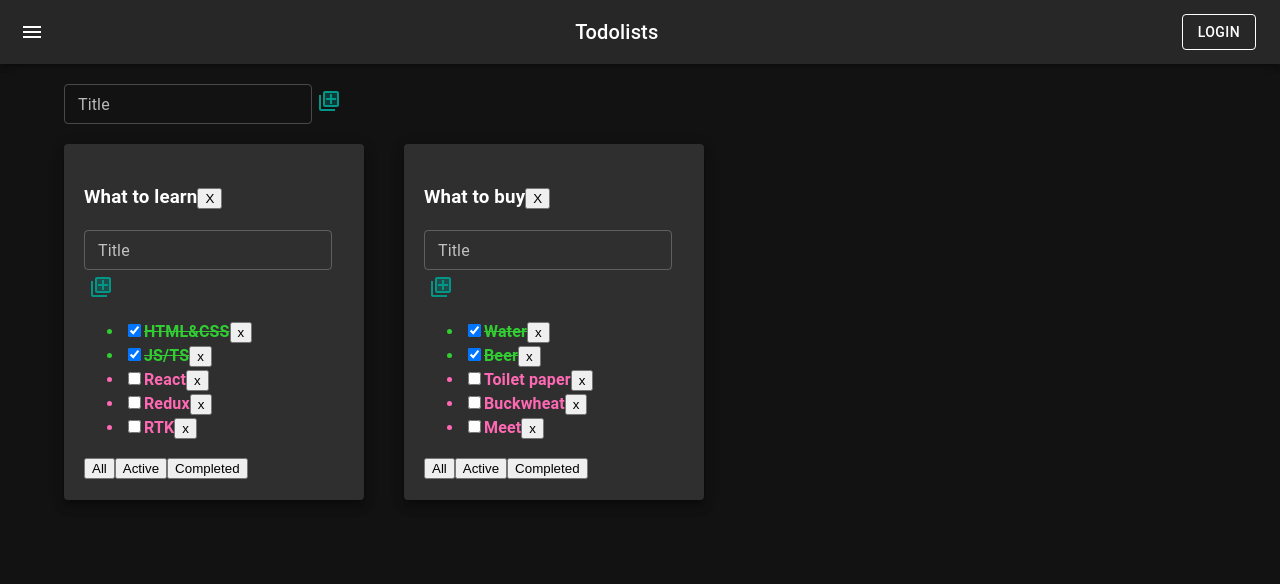
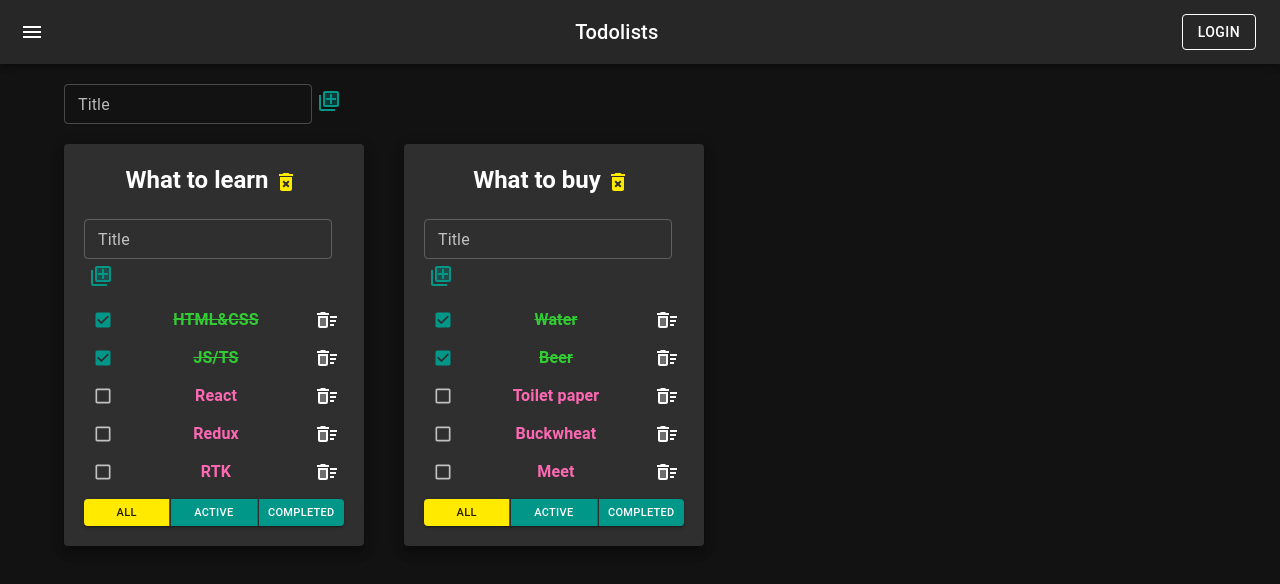
Before and after one commit to AlexKazakq/it-incubator-todolist, a React (Create React App) app: page / in a window 1280 px wide. Shown: the top 584 px of the page. Built offline with nearby package versions, Linux system fonts and the light colour scheme.

Commit message:
lesson 8 01.11.2022 Reducer

```diff
--- a/src/App.tsx
+++ b/src/App.tsx
@@ -18,7 +18,7 @@ import {Menu} from "@mui/icons-material";
 
 export type FilterValuesType = "all" | "active" | "completed"
 
-type TodoListType = {
+export type TodoListType = {
     id: string
     title: string
     filter: FilterValuesType
--- a/src/Todolist.tsx
+++ b/src/Todolist.tsx
@@ -1,7 +1,9 @@
-import React, { ChangeEvent} from 'react';
+import React, {ChangeEvent} from "react";
 import {FilterValuesType} from "./App";
 import {AddItemForm} from "./AddItemForm";
 import {EditableSpan} from "./EditableSpan";
+import {Button, ButtonGroup, Checkbox, IconButton, List, ListItem, Typography} from "@mui/material";
+import {DeleteForever, DeleteSweepTwoTone} from "@mui/icons-material";
 //rsc
 type TodoListPropsType = {
     todoListId: string
@@ -26,26 +28,35 @@ export type TaskType = {
 
 const TodoList = (props: TodoListPropsType) => {
 
-    const getTasksListItem = (t: TaskType )=> {
+    const getTasksListItem = (t: TaskType) => {
         const removeTask = () => props.removeTask(t.id, props.todoListId)
-        const changeTaskStatus = (e: ChangeEvent<HTMLInputElement>)=>props.changeTaskStatus(t.id, e.currentTarget.checked, props.todoListId)
+        const changeTaskStatus = (e: ChangeEvent<HTMLInputElement>) => props.changeTaskStatus(t.id, e.currentTarget.checked, props.todoListId)
         const changeTaskTitle = (title: string) => {
             props.changeTaskTitle(t.id, title, props.todoListId)
         }
         return (
-            <li key={t.id} className={t.isDone ? "isDone" : "notIsDone"}>
-                <input
+            <ListItem
+                key={t.id}
+                className={t.isDone ? "isDone" : "notIsDone"}
+                style={{
+                    padding: "0px",
+                    justifyContent: "space-between",
+                    textDecoration: t.isDone ? "line-through" : "none"
+                }}
+            >
+                <Checkbox
                     onChange={changeTaskStatus}
-                    type={"checkbox"}
                     checked={t.isDone}
-                />
-               <EditableSpan title={t.title} changeTitle={changeTaskTitle}/>
-                <button onClick={removeTask}>x</button>
-            </li>
+                    size={"small"}/>
+                <EditableSpan title={t.title} changeTitle={changeTaskTitle}/>
+                <IconButton size={"small"} onClick={removeTask}>
+                    <DeleteSweepTwoTone/>
+                </IconButton>
+            </ListItem>
         )
     }
     const tasksList = props.tasks.length
-        ? <ul>{props.tasks.map(getTasksListItem)}</ul>
+        ? <List>{props.tasks.map(getTasksListItem)}</List>
         : <span>Your taskslist is empty :(</span>
 
     const addTask = (title: string) => {
@@ -62,25 +73,37 @@ const TodoList = (props: TodoListPropsType) => {
     }
     return (
         <div>
-            <h3>
+            <Typography variant={"h5"} align={"center"} style={{fontWeight: "bold", marginBottom: '20px'}}>
                 <EditableSpan title={props.title} changeTitle={changeTodoListTitle}/>
-                <button onClick={removeTodoListHandler}>X</button>
-            </h3>
+                <IconButton size={"small"} onClick={removeTodoListHandler} color={"secondary"}>
+                    <DeleteForever/>
+                </IconButton>
+            </Typography>
             <AddItemForm addItem={addTask}/>
-                {tasksList}
+            {tasksList}
             <div>
-                <button
-                    className={props.filter === "all" ? "active-btn btn": "btn"}
-                    onClick={handlerCreator("all")}
-                >All</button>
-                <button
-                    className={props.filter === "active" ? "active-btn btn": "btn"}
-                    onClick={handlerCreator("active")}
-                >Active</button>
-                <button
-                    className={props.filter === "completed" ? "active-btn": "btn"}
-                    onClick={handlerCreator("completed")}
-                >Completed</button>
+                <ButtonGroup
+                    size={"small"}
+                    variant="contained"
+                    aria-label="outlined primary button group"
+                    fullWidth
+                >
+                    <Button
+                        style={{marginRight: "1px", fontSize: '11px'}}
+                        color={props.filter === "all" ? "secondary" : "primary"}
+                        onClick={handlerCreator("all")}
+                    >All</Button>
+                    <Button
+                        style={{marginRight: "1px", fontSize: '11px'}}
+                        color={props.filter === "active" ? "secondary" : "primary"}
+                        onClick={handlerCreator("active")}
+                    >Active</Button>
+                    <Button
+                        style={{fontSize: '11px'}}
+                        color={props.filter === "completed" ? "secondary" : "primary"}
+                        onClick={handlerCreator("completed")}
+                    >Completed</Button>
+                </ButtonGroup>
             </div>
         </div>
     );
```
Also changed, not shown: src/store/todolist-reducer.ts (added, +65 -0 lines), 2 other files (tests, documents, lock files or other folders).
